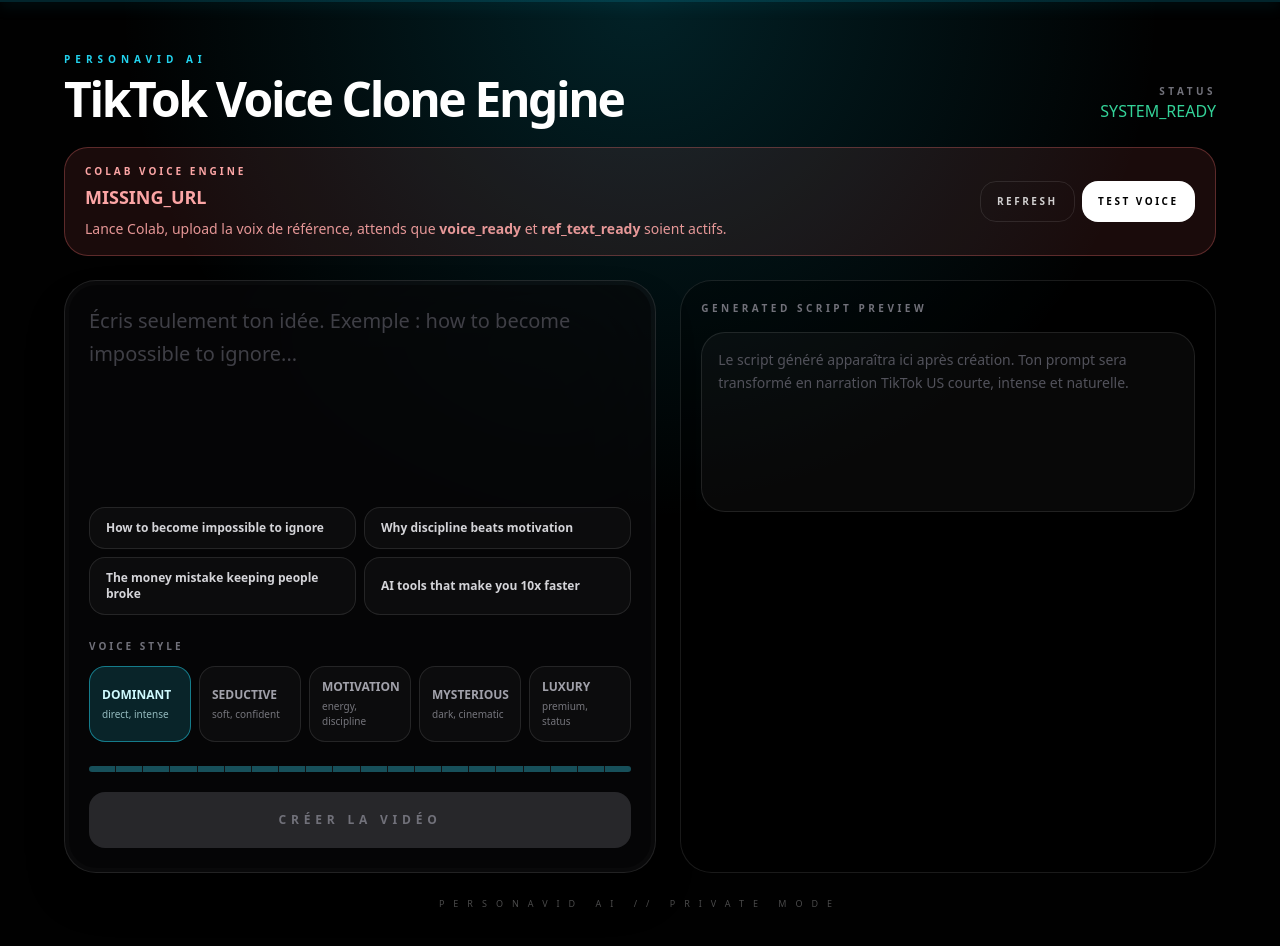
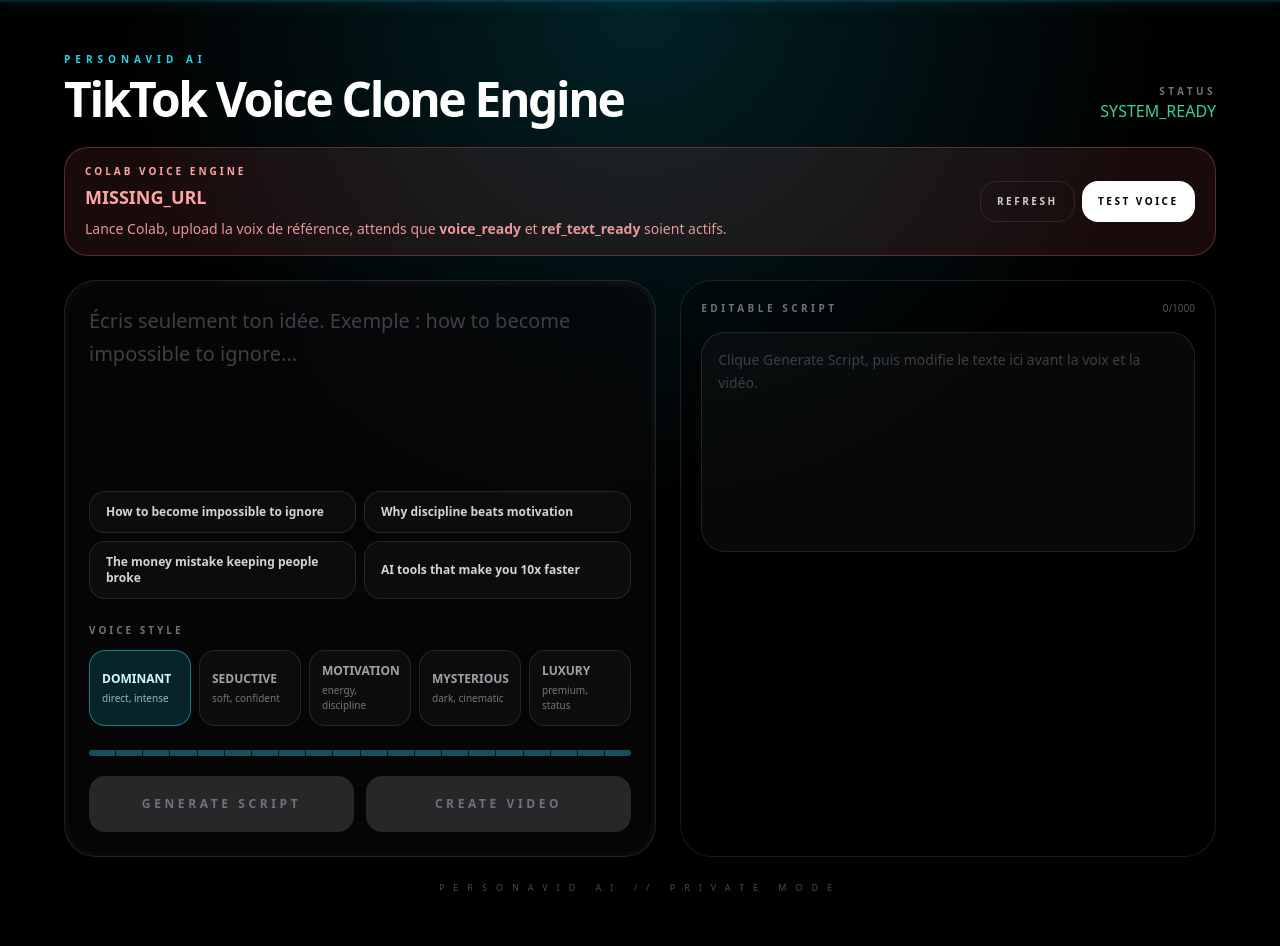
Before and after one commit to dbrckk/personavid-ai, a Next.js app: page / in a window 1280 px wide. Shown: the top 946 px of the page. Built offline with nearby package versions, Linux system fonts and the light colour scheme; no server answers.

Commit message:
Add script preview functionality and UI updates

```diff
--- a/src/app/page.tsx
+++ b/src/app/page.tsx
@@ -31,6 +31,15 @@
   help?: string;
 };
 
+type ScriptPreviewResponse = {
+  ok?: boolean;
+  prompt?: string;
+  style?: ViralStyle;
+  script?: string;
+  subtitles?: SubtitleSegment[];
+  error?: string;
+};
+
 type TtsHealth = {
   ok: boolean;
   status: string;
@@ -60,6 +69,7 @@
 
   const [isRendering, setIsRendering] = useState(false);
   const [isTestingVoice, setIsTestingVoice] = useState(false);
+  const [isGeneratingScript, setIsGeneratingScript] = useState(false);
 
   const [videoResult, setVideoResult] = useState<string | null>(null);
   const [testAudioUrl, setTestAudioUrl] = useState<string | null>(null);
@@ -114,6 +124,11 @@
     };
   }, []);
 
+  const resetErrors = () => {
+    setDebugMessage(null);
+    setHelpMessage(null);
+  };
+
   const handleTimeUpdate = () => {
     const currentTime = videoRef.current?.currentTime || 0;
 
@@ -135,25 +150,63 @@
     link.remove();
   };
 
+  const handleScriptPreview = async () => {
+    if (!input.trim() || isGeneratingScript) return;
+
+    setIsGeneratingScript(true);
+    resetErrors();
+    setStatus("GENERATING_SCRIPT_PREVIEW...");
+
+    try {
+      const response = await fetch("/api/script-preview", {
+        method: "POST",
+        headers: {
+          "Content-Type": "application/json",
+        },
+        body: JSON.stringify({
+          prompt: input.trim(),
+          style,
+        }),
+      });
+
+      const data: ScriptPreviewResponse = await response.json();
+
+      if (!response.ok || !data.ok) {
+        throw new Error(data?.error || "SCRIPT_PREVIEW_FAILED");
+      }
+
+      setGeneratedScript(data.script || "");
+      setSubtitles(Array.isArray(data.subtitles) ? data.subtitles : []);
+      setStatus("SCRIPT_READY");
+    } catch (error: any) {
+      setDebugMessage(error?.message || "SCRIPT_PREVIEW_FAILED");
+      setStatus("ERROR_IN_SCRIPT_ENGINE");
+    } finally {
+      setIsGeneratingScript(false);
+    }
+  };
+
   const handleVoiceTest = async () => {
     if (isTestingVoice) return;
 
     setIsTestingVoice(true);
-    setDebugMessage(null);
-    setHelpMessage(null);
+    resetErrors();
     setTestAudioUrl(null);
 
     try {
+      const text =
+        generatedScript.trim() ||
+        (style === "seductive"
+          ? "Listen closely... you already know what you want. Now act like it."
+          : "Stop scrolling... this is the part most people ignore.");
+
       const response = await fetch("/api/tts-test", {
         method: "POST",
         headers: {
           "Content-Type": "application/json",
         },
         body: JSON.stringify({
-          text:
-            style === "seductive"
-              ? "Listen closely... you already know what you want. Now act like it."
-              : "Stop scrolling... this is the part most people ignore.",
+          text,
         }),
       });
 
@@ -164,6 +217,7 @@
       }
 
       setTestAudioUrl(data.audioUrl);
+      setStatus("VOICE_TEST_READY");
       checkTtsHealth();
     } catch (error: any) {
       const raw = error?.message || "VOICE_TEST_FAILED";
@@ -177,6 +231,7 @@
         setDebugMessage(raw);
       }
 
+      setStatus("ERROR_IN_VOICE_TEST");
       checkTtsHealth();
     } finally {
       setIsTestingVoice(false);
@@ -184,16 +239,14 @@
   };
 
   const handleManifest = async () => {
-    if (!input.trim() || isRendering) return;
+    if ((!input.trim() && !generatedScript.trim()) || isRendering) return;
 
     setIsRendering(true);
-    setDebugMessage(null);
-    setHelpMessage(null);
+    resetErrors();
     setSubtitles([]);
     setActiveSubtitle("");
-    setGeneratedScript("");
     setTestAudioUrl(null);
-    setStatus("GENERATING_SCRIPT_AND_VOICE...");
+    setStatus("GENERATING_VOICE_AND_VIDEO...");
 
     try {
       if (previousObjectUrlRef.current) {
@@ -211,6 +264,7 @@
         body: JSON.stringify({
           prompt: input.trim(),
           style,
+          script: generatedScript.trim(),
         }),
       });
 
@@ -275,10 +329,12 @@
       ? "border-emerald-400/30 bg-emerald-400/10 text-emerald-300"
       : "border-red-400/30 bg-red-400/10 text-red-300";
 
+  const canCreateVideo = Boolean(input.trim() || generatedScript.trim());
+
   return (
     <main className="relative min-h-screen overflow-hidden bg-[#010101] p-5 text-zinc-100">
       <div className="absolute inset-0 pointer-events-none bg-[radial-gradient(circle_at_top,rgba(6,182,212,0.18),transparent_45%)]" />
-      <div className="absolute top-0 left-0 h-[2px] w-full bg-cyan-500/20 shadow-[0_0_15px_rgba(6,182,212,0.5)]" />
+      <div className="absolute left-0 top-0 h-[2px] w-full bg-cyan-500/20 shadow-[0_0_15px_rgba(6,182,212,0.5)]" />
 
       <section className="relative z-10 mx-auto flex min-h-screen w-full max-w-6xl flex-col justify-center gap-6 py-8">
         <header className="flex flex-col gap-3 sm:flex-row sm:items-end sm:justify-between">
@@ -310,6 +366,7 @@
               <p className="mt-1 text-lg font-black">
                 {isCheckingTts ? "Checking..." : healthLabel}
               </p>
+
               {ttsHealth && !ttsHealth.ok && (
                 <p className="mt-2 max-w-2xl text-sm opacity-90">
                   Lance Colab, upload la voix de référence, attends que{" "}
@@ -319,7 +376,7 @@
               )}
             </div>
 
-            <div className="flex gap-2">
+            <div className="flex flex-wrap gap-2">
               <button
                 onClick={checkTtsHealth}
                 disabled={isCheckingTts}
@@ -349,7 +406,7 @@
               <textarea
                 value={input}
                 onChange={(e) => setInput(e.target.value)}
-                className="h-44 w-full resize-none border-none bg-transparent p-0 text-xl font-light leading-relaxed text-white placeholder-zinc-700 focus:outline-none focus:ring-0"
+                className="h-40 w-full resize-none border-none bg-transparent p-0 text-xl font-light leading-relaxed text-white placeholder-zinc-700 focus:outline-none focus:ring-0"
                 placeholder="Écris seulement ton idée. Exemple : how to become impossible to ignore..."
               />
 
@@ -393,7 +450,7 @@
               </div>
 
               <div className="mt-6 flex h-1.5 w-full gap-[1px] overflow-hidden rounded-full bg-white/5">
-                {getPredictiveHeatmap(input || " ").map((v, i) => (
+                {getPredictiveHeatmap(input || generatedScript || " ").map((v, i) => (
                   <div
                     key={i}
                     style={{ width: `${100 / 20}%`, opacity: v / 100 + 0.2 }}
@@ -417,37 +474,51 @@
                 </div>
               )}
 
+              <div className="mt-5 grid gap-3 sm:grid-cols-2">
+                <button
+                  onClick={handleScriptPreview}
+                  disabled={isGeneratingScript || !input.trim()}
+                  className={`rounded-2xl py-5 text-xs font-black uppercase tracking-[0.3em] transition-all ${
+                    isGeneratingScript || !input.trim()
+                      ? "cursor-not-allowed bg-zinc-800 text-zinc-500"
+                      : "bg-cyan-400 text-black hover:bg-white active:scale-95"
+                  }`}
+                >
+                  {isGeneratingScript ? "Script..." : "Generate Script"}
+                </button>
+
                 <button
                   onClick={handleManifest}
-                disabled={isRendering || !input.trim()}
-                className={`mt-5 w-full rounded-2xl py-5 text-xs font-black uppercase tracking-[0.4em] transition-all ${
-                  isRendering || !input.trim()
+                  disabled={isRendering || !canCreateVideo}
+                  className={`rounded-2xl py-5 text-xs font-black uppercase tracking-[0.3em] transition-all ${
+                    isRendering || !canCreateVideo
                       ? "cursor-not-allowed bg-zinc-800 text-zinc-500"
                       : "bg-white text-black hover:bg-cyan-400 active:scale-95"
                   }`}
                 >
-                {isRendering ? "Création en cours..." : "Créer la vidéo"}
+                  {isRendering ? "Création..." : "Create Video"}
                 </button>
+              </div>
             </div>
           </div>
 
           <aside className="rounded-[2rem] border border-white/10 bg-black/30 p-5">
+            <div className="flex items-center justify-between gap-3">
               <p className="text-[10px] font-black uppercase tracking-[0.35em] text-zinc-500">
-              Generated Script Preview
+                Editable Script
               </p>
 
-            <div className="mt-4 min-h-[180px] rounded-3xl border border-white/10 bg-white/[0.03] p-4">
-              {generatedScript ? (
-                <p className="whitespace-pre-wrap text-sm leading-relaxed text-zinc-200">
-                  {generatedScript}
+              <p className="text-[10px] text-zinc-600">
+                {generatedScript.length}/1000
               </p>
-              ) : (
-                <p className="text-sm leading-relaxed text-zinc-600">
-                  Le script généré apparaîtra ici après création. Ton prompt sera
-                  transformé en narration TikTok US courte, intense et naturelle.
-                </p>
-              )}
             </div>
+
+            <textarea
+              value={generatedScript}
+              onChange={(e) => setGeneratedScript(e.target.value.slice(0, 1000))}
+              className="mt-4 min-h-[220px] w-full resize-none rounded-3xl border border-white/10 bg-white/[0.03] p-4 text-sm leading-relaxed text-zinc-200 placeholder-zinc-700 focus:border-cyan-400/50 focus:outline-none"
+              placeholder="Clique Generate Script, puis modifie le texte ici avant la voix et la vidéo."
+            />
 
             {videoResult && (
               <div className="mt-6 animate-in zoom-in-95 duration-500">
```
Lines whose indentation alone changed are shown as unchanged.
